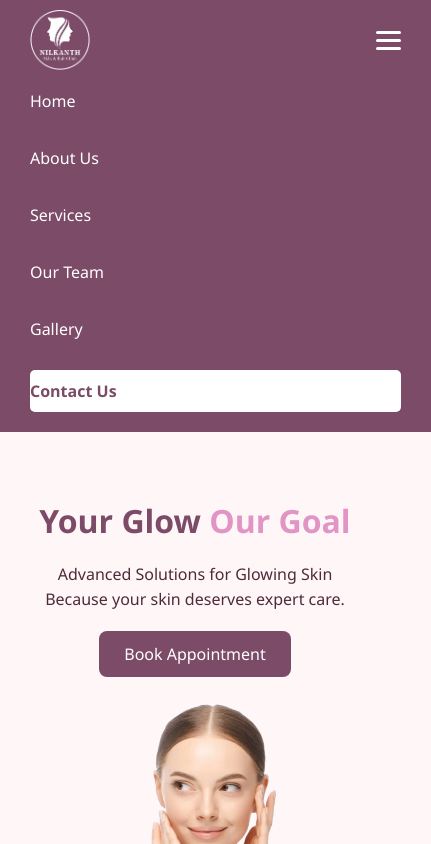
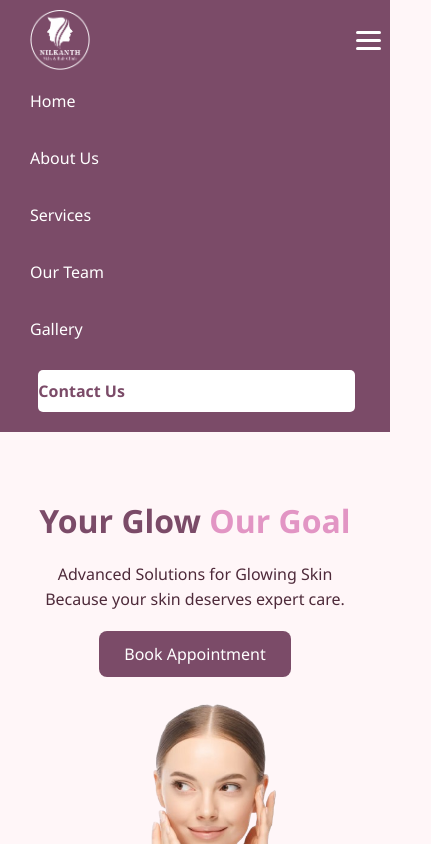
Before and after one commit to patelDharu/Nilkanth-Clinic, a plain HTML site: page index.html in a window 390 px wide. Both pictures are taken after a click on the element 388 px from the left and 40 px from the top of the page. Shown: the top 844 px of the page, 431 px wide, since content can reach past the window. Drawn offline with Linux system fonts and the light colour scheme.

Commit message:
Your commit message here

```diff
--- a/index.css
+++ b/index.css
@@ -1,3 +1,8 @@
+html, body {
+  overflow-x: hidden;
+  position: relative;
+}
+
  body {
    margin: 0;
    font-family: 'Segoe UI', sans-serif;
@@ -15,7 +20,7 @@ header {
   flex-wrap: wrap;
   top: 0;
   left: 0;
-  width: 95%;
+  width: 90%;
   z-index: 999;
 }
 
@@ -101,7 +106,7 @@ header {
    .header-right {
      display: none;
      flex-direction: column;
-     width: 100%;
+     width: 90%;
      margin-top: 10px;
    }
 
@@ -114,7 +119,7 @@ header {
    .header-right,
    .contact-btn {
      padding: 10px 0;
-     width: 100%;
+     width: 95%;
      text-align: left;
    }
  }
@@ -203,7 +208,6 @@ header {
    justify-content: center;
    flex-wrap: wrap;
    gap: 20px;
-   margin-top: -63px;
  }
 
  .booking-form input,
--- a/index.html
+++ b/index.html
@@ -24,7 +24,7 @@
             <span></span>
         </div>
 
-        <nav id="nav">
+        <nav id="nav" class="mobile-nav">
             <a href="#home">Home</a>
             <a href="#about">About Us</a>
             <a href="#services">Services</a>
@@ -196,25 +196,19 @@
         <div class="gallery">
             <div>
                 <span>
-                    <img
-                        src="1.jpg"></span>
+                    <img src="1.jpg"></span>
                 <span>
-                    <img
-                        src="2.jpg"></span>
+                    <img src="2.jpg"></span>
                 <span>
-                    <img
-                        src="5.jpg"></span>
+                    <img src="5.jpg"></span>
             </div>
             <div>
                 <span>
-                    <img
-                        src="6.jpg"></span>
+                    <img src="6.jpg"></span>
                 <span>
-                    <img
-                        src="7.jpg"></span>
+                    <img src="7.jpg"></span>
                 <span>
-                    <img
-                        src="6.jpg"></span>
+                    <img src="6.jpg"></span>
             </div>
         </div>
         <img src="next.png" id="nextbtn">
```
